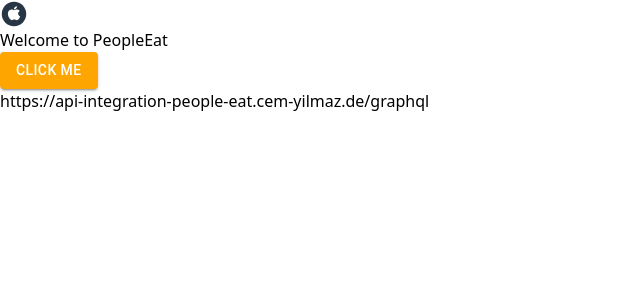
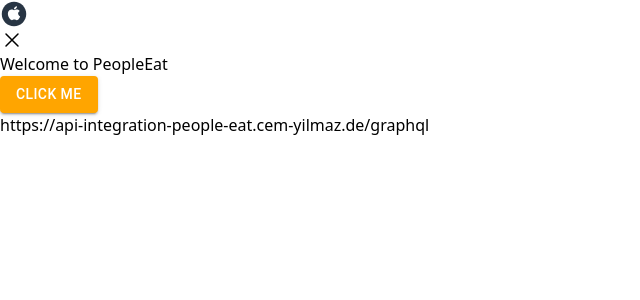
Before and after one commit to people-eat/web-app, a Next.js app: page / in a window 1280 px wide. Shown: the top 300 px of the page, without its empty margins (0-640 px from the left). Built offline with nearby package versions, Linux system fonts and the light colour scheme.

Commit message:
add icons

```diff
--- a/src/pages/index.tsx
+++ b/src/pages/index.tsx
@@ -1,7 +1,7 @@
 import { type NextPage } from 'next';
 import Head from 'next/head';
 import PeopleEatButton from '~/components/standard/PeopleEatButton';
-import { Icons, PeopleEatIcon } from '~/components/standard/PeopleEatIcon';
+import { Icons, PeopleEatIcon } from '~/components/standard/icon/PeopleEatIcon';
 
 const HomePage: NextPage = () => {
     return (
@@ -13,6 +13,7 @@ const HomePage: NextPage = () => {
             </Head>
             <main>
                 <PeopleEatIcon icon={Icons.apple} />
+                <PeopleEatIcon icon={Icons.close} />
                 <h1>Welcome to PeopleEat</h1>
                 <PeopleEatButton />
                 <div>{process.env.NEXT_PUBLIC_SERVER_URL}</div>
```
Also changed, not shown: src/components/standard/icon/PeopleEatIcon.tsx (renamed from src/components/standard/PeopleEatIcon.tsx, +3 -5 lines).
